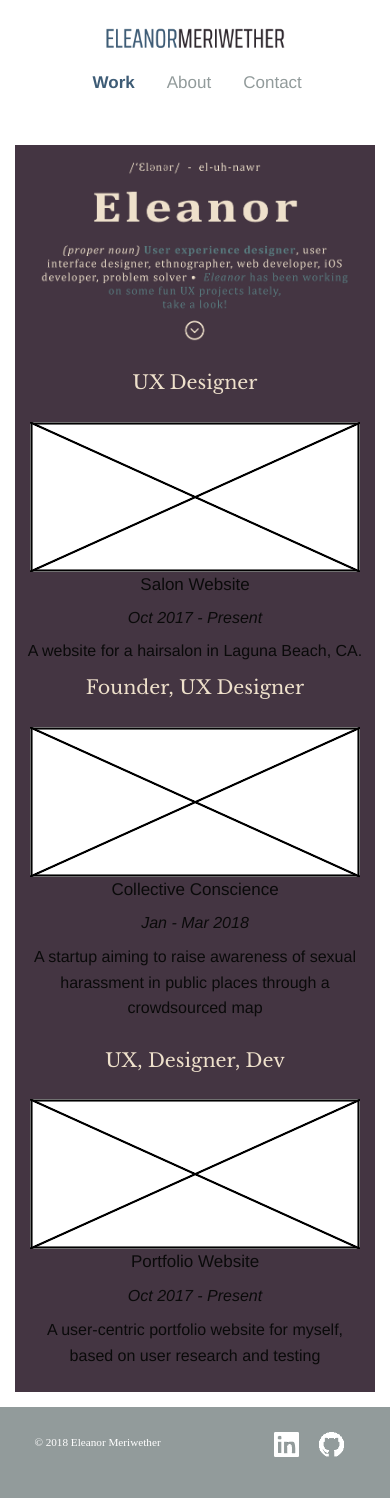
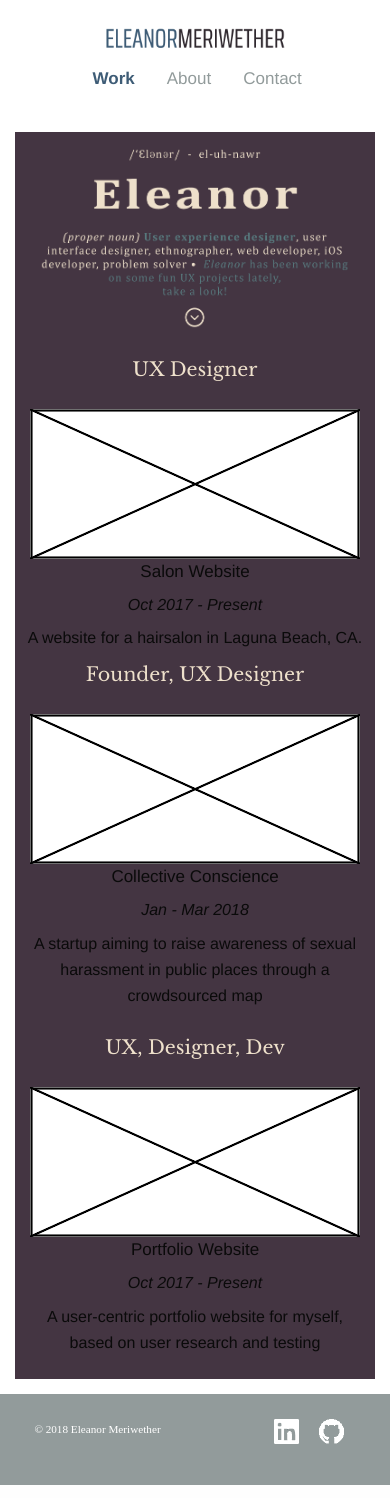
Before and after one commit to emeriwether/emeriwether.github.io, a Jekyll site: the page built from index.html, in a window 390 px wide. Built offline with Jekyll 4.4.1, drawn with Linux system fonts in a browser that asks for light colours; some web fonts are replaced.

Commit message:
reduce padding top and bottom for nav links on small screens

```diff
--- a/css/app.css
+++ b/css/app.css
@@ -29,6 +29,10 @@
     #socialMedia {
         font-size: 70%;
         padding-right: 10px;
+    }
+
+    .menu a {
+        padding: 0.5rem 1rem;
     }
 
 }
@@ -93,6 +97,7 @@
     }
 }
 
+/*1150 and above*/
 @media screen and (min-width: 71.875em) {
     #aboutMeText > p {
         font-size: 125%;
```
